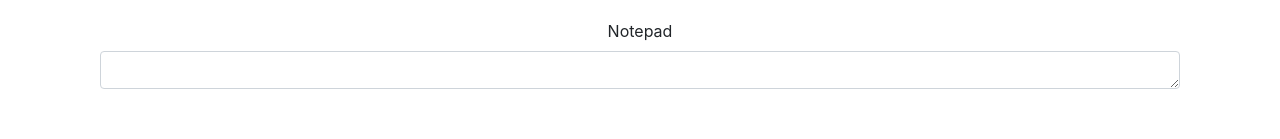
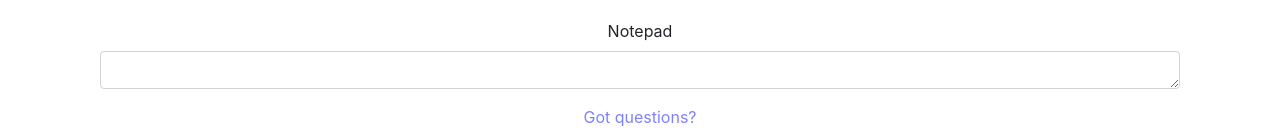
Before and after one commit to stinisson/dice-game, a Flask app: page / in a window 1280 px wide. Shown: the part 799-938 px from the top of the page. Before the commit the page ends 888 px from the top, so only its background shows below. Run offline with Flask 2, Linux system fonts and the light colour scheme; some libraries are stand-ins or nearby versions.

Commit message:
Add placeholder for contact link

```diff
--- a/static/style.css
+++ b/static/style.css
@@ -107,3 +107,7 @@ h1.title {
     background: -webkit-linear-gradient(left, rgba(233, 22, 255, 0) 0%, rgb(233, 22, 255) 20%, rgb(127, 128, 255) 50%, rgba(3, 252, 255, 255) 80%, rgba(233, 22, 255, 0) 100%);
     background: linear-gradient(to right, rgba(233, 22, 255, 0) 0%, rgb(233, 22, 255) 20%, rgb(127, 128, 255) 50%, rgba(3, 252, 255, 255) 80%, rgba(233, 22, 255, 0) 100%);
 }
+
+a {
+    color: #7F80FFFF !important;
+}
--- a/templates/main.html
+++ b/templates/main.html
@@ -170,10 +170,12 @@
             </div>
         </div>
 
-        <div class="form-group">
+        <div class="form-group mb-3">
             <label for="exampleFormControlTextarea1">Notepad</label>
             <textarea class="form-control" id="exampleFormControlTextarea1" rows="1" spellcheck="false"></textarea>
         </div>
+
+        <a href="mailto:x@x.x">Got questions?</a>
 
     </div>
 </div>
```
